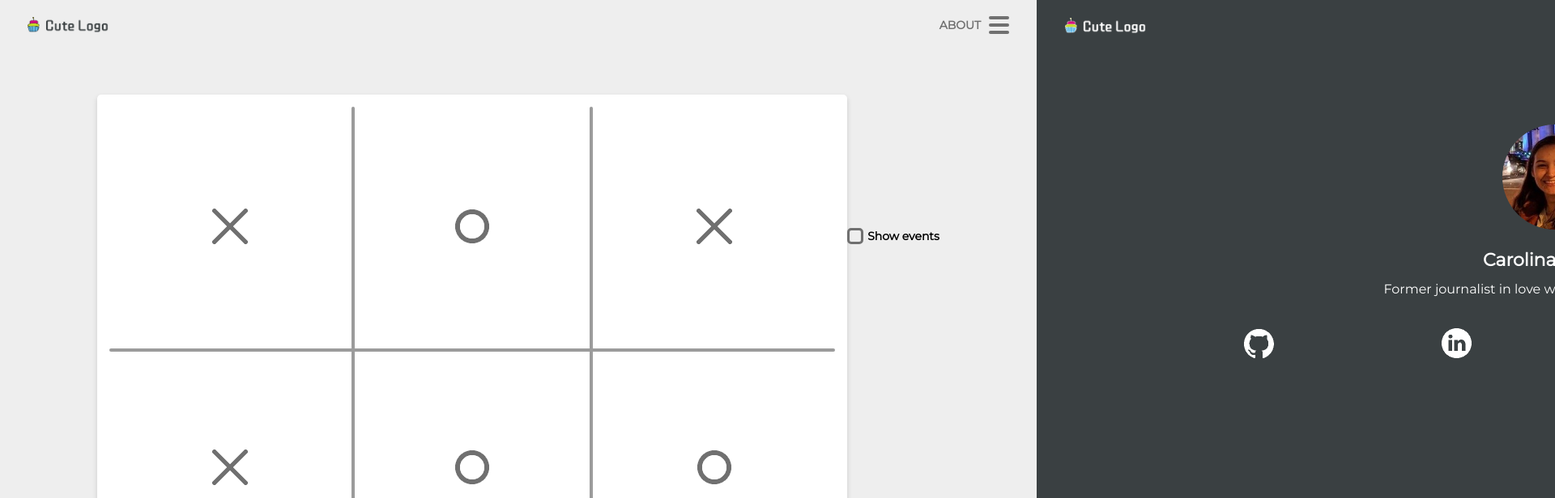
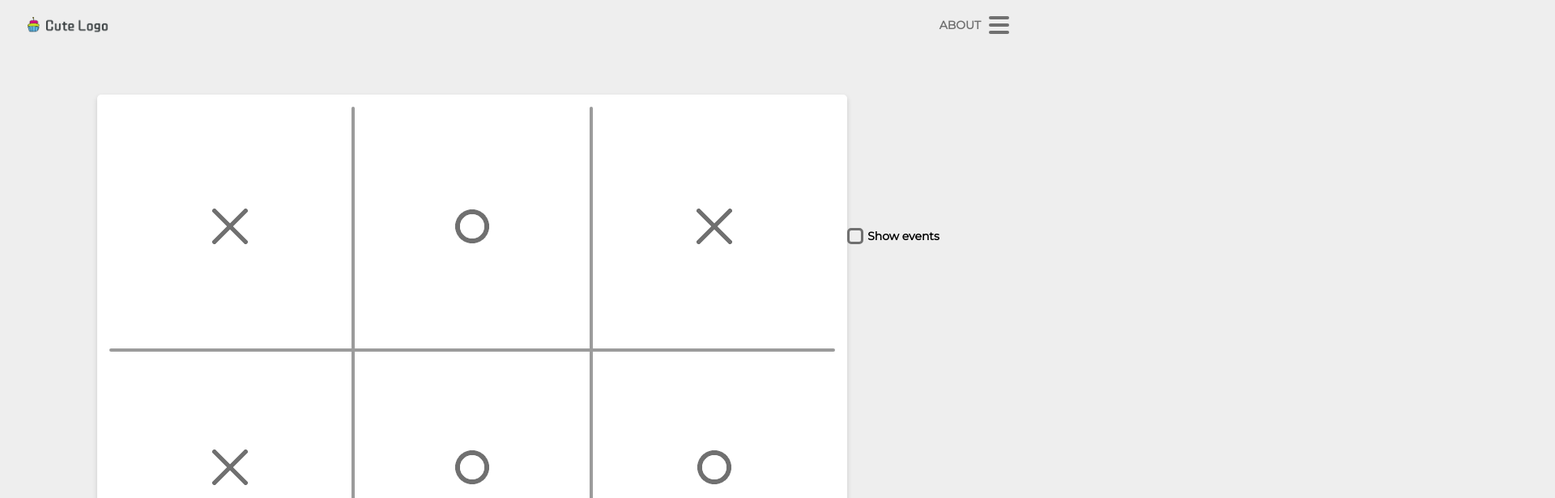
Before and after one commit to carolinanonato/tic-tac-toe, a React (Create React App) app: page / in a window 1280 px wide. Shown: the top 616 px of the page at 81% size, 1920 px wide, since content can reach past the window. Built offline with nearby package versions, Linux system fonts and the light colour scheme.

Commit message:
fixed a scroll bug

```diff
--- a/src/App.css
+++ b/src/App.css
@@ -1,5 +1,8 @@
 .app {
   text-align: center;
+  position: relative;
+  overflow-x: hidden;
+  height: 100vh;
 }
 
 .app > .card-game {
```
